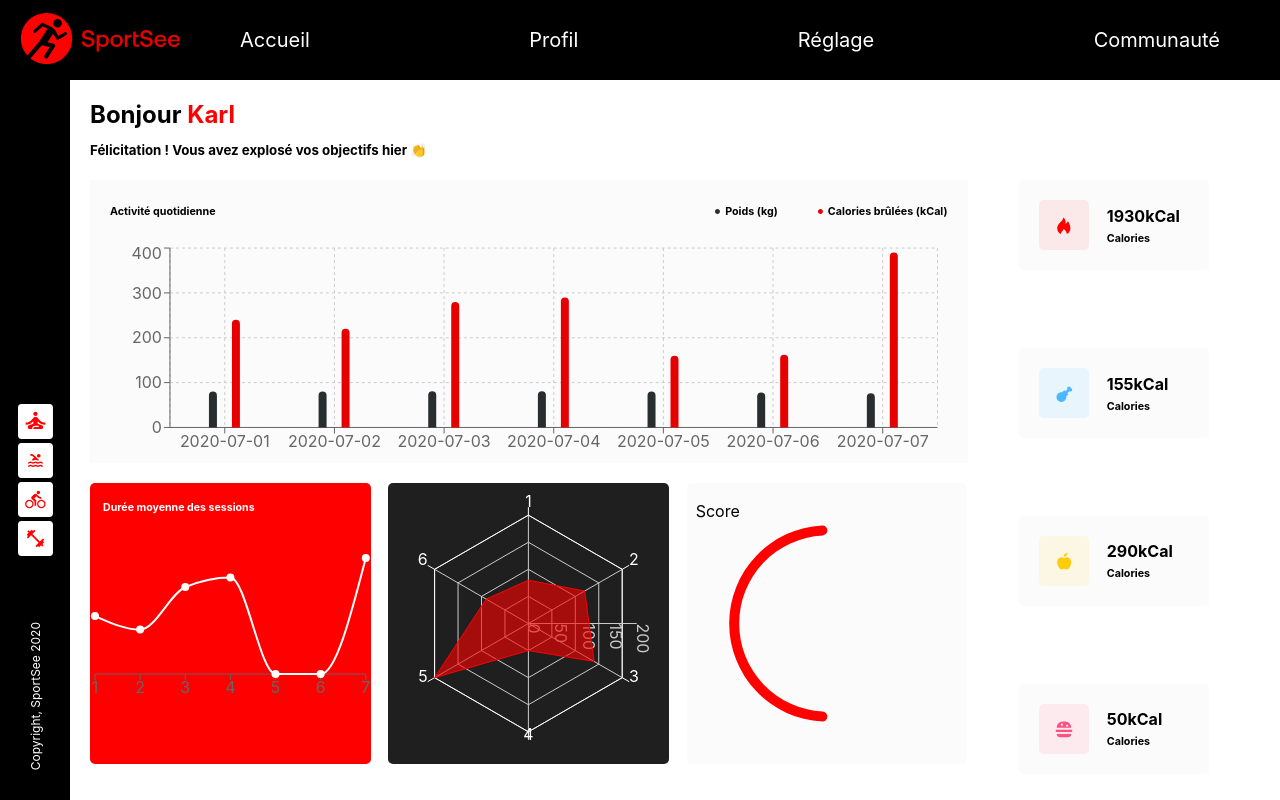
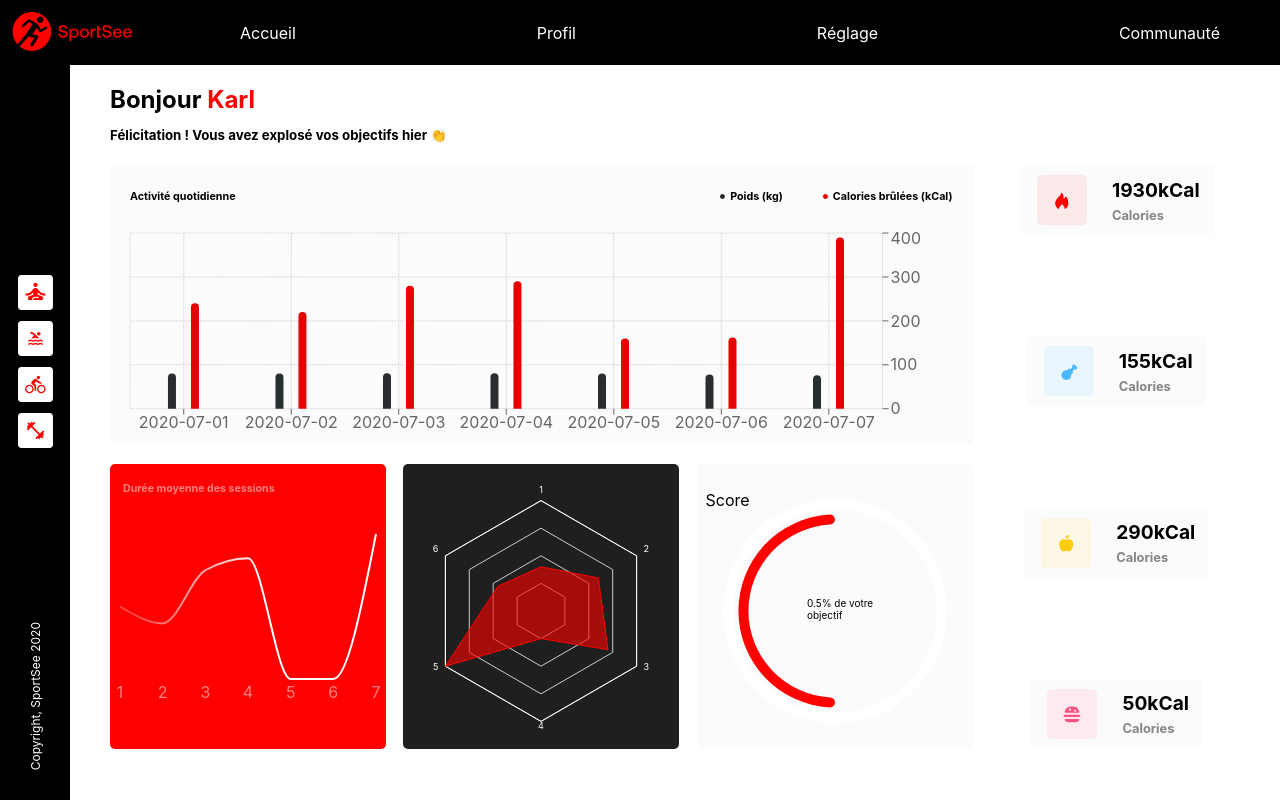
Before and after one commit to Soundripper/jeremytison_12_21092022, a React (Create React App) app: page / in a window 1280 px wide. Built offline with nearby package versions, Linux system fonts and the light colour scheme.

Commit message:
Avant session

```diff
--- a/src/components/Header/index.scss
+++ b/src/components/Header/index.scss
@@ -4,14 +4,14 @@
     justify-content: space-around;
     align-items: center;
     background-color: black;
-    height: 80px;
+    height: 65px;
     z-index: 10;
 }
 
 .logo{
-    width: 160px;
+    width: 120px;
     position: absolute;
-    left: 20px;
+    left: 12px;
 }
 
 .linksContainer{
@@ -23,6 +23,6 @@
 }
 .headerLink{
     color: white;
-    font-size: 20px;
+    font-size: 16px;
     text-decoration: none;
 }
--- a/src/components/KeyDataBlock/index.scss
+++ b/src/components/KeyDataBlock/index.scss
@@ -1,24 +1,31 @@
 .keyDataBlock{
     display: flex;
-    width: 150px;
-    // justify-content: center;
-    // align-items: center;
     height: 50px;
     background-color: #FBFBFB;
-    padding: 20px;
+    padding: 10px;
     border-radius: 5px;
-    // margin: 5px 0px 5px 0;
+    margin: 0 5px 0 5px;
 }
 .iconKeyData{
-    width: 50px;
+    display: flex;
+}
+.iconKeyData img{
+    width: 5vw;
     display: flex;
 }
 .keyDataCountAndName{
     display: flex;
+    width: 100%;
     flex-direction: column;
     margin-left: 15px;
+    // margin-right: 30px;
     justify-content: center;
+    font-size: 1.5vw;
 }
 .keyDataCount h4, .keyDataName h6{
     margin: 3px;
+
 }
+.keyDataName{
+    color: rgb(133, 133, 133);
+}
--- a/src/components/Sidebar/index.scss
+++ b/src/components/Sidebar/index.scss
@@ -1,25 +1,27 @@
 .sideBar{
     position: absolute;
-    top: 0;
+    left: 0;
+    top: 0px;
     width: 70px;
     display: flex;
     flex-direction: column;
     align-items: center;
+    justify-items: center;
     background-color: black;
-    min-height:100%;
+    // min-height:100vh;
+    height: 100%;
     z-index: 2;
-    // position: sticky;
-    // top: 0;
 }
 
 .sidebarIconsContainer{
-    top: 10px;
-    height: 300px;
+    top: 70px;
+    height: 100%;
     margin-top: auto;
     width: 50%;
     position: relative;
     display: flex;
     flex-direction: column;
+    gap: 7px;
     justify-content: center;
 }
 
@@ -27,6 +29,7 @@
     bottom: 0;
     margin-bottom: 30px;
     color: white;
+    height: 250px;
     writing-mode: vertical-rl;
     transform: rotate(180deg);
     font-size: 12px;
--- a/src/index.scss
+++ b/src/index.scss
@@ -1,9 +1,12 @@
 @import url('https://fonts.googleapis.com/css2?family=Roboto:wght@500;700&display=swap');
 
 body {
+  // background-color: black;
+  position: relative;
   margin: 0;
-  min-height: 500px;
-  margin: auto;
+  min-height: 100vh;
+  // max-width: 1024px;
+  // margin: auto;
   font-family: -apple-system, BlinkMacSystemFont, 'Roboto', 'Oxygen',
     'Ubuntu', 'Cantarell', 'Fira Sans', 'Droid Sans', 'Helvetica Neue',
     sans-serif;
--- a/src/pages/Profile/index.jsx
+++ b/src/pages/Profile/index.jsx
@@ -1,3 +1,4 @@
+import { useEffect } from 'react';
 import Header from '../../components/Header'
 import Sidebar from '../../components/Sidebar'
 import KeyDataBlock from '../../components/KeyDataBlock';
@@ -7,9 +8,15 @@ import { default as Carbs } from '../../assets/Carbs.svg';
 import { default as Fat } from '../../assets/Fat.svg';
 import { default as Dot_Red } from '../../assets/Dot_Red.svg';
 import { default as Dot_Black } from '../../assets/Dot_Black.svg';
-// import useAxios from '../../services/useAxios';
+import useAxios from '../../services/useAxios';
 import { Label, RadialBarChart, RadialBar, Radar, RadarChart, PolarGrid, PolarAngleAxis, PolarRadiusAxis, BarChart, Bar, Cell, XAxis, YAxis, CartesianGrid, Tooltip, Legend, LineChart, Line, ResponsiveContainer} from 'recharts';
 import { USER_MAIN_DATA, USER_ACTIVITY, USER_AVERAGE_SESSIONS, USER_PERFORMANCE } from '../../mocks/mocked_data';
+
+const currentUserMainData = USER_MAIN_DATA.filter((el) => el.id === 12);
+const currentUserActivity = USER_ACTIVITY.filter((el) => el.userId === 12);
+const currentUserAverageSessions = USER_AVERAGE_SESSIONS.filter((el) => el.userId === 12);
+const currentUserPerformance = USER_PERFORMANCE.filter((el) => el.userId === 12);
+// console.log(currentUserActivity[0].sessions[0].kilogram);
 
 const dataEx = [
     {
@@ -19,7 +26,7 @@ const dataEx = [
     },
     {
         uv: 1,
-        fill: '#FBFBFB'
+        fill: '#FFFFFF'
     },
 ]
 
@@ -30,20 +37,53 @@ const styleRadial = {
     // lineHeight: '24px',
     };
 
+const CustomTooltipAcitivity = ({ active, payload, label }) => {
+    if (active && payload && payload.length) {
+        // payload[0].chartType = "AreaChart";
+        return (
+        <div className="custom-tooltip-activity">
+            {/* <p className="label">{payload[0].value}</p> */}
+            <p className="user-number">
+                {payload[0].payload.kilogram}kg
+            </p>
+            <p className="user-number">
+                {payload[0].payload.calories}kCal
+            </p>
+            {/* <p className="time">{label}</p> */}
+        </div>
+        );
+    }
+    return null;
+};
+
+const CustomTooltipSessions = ({ active, payload, label }) => {
+    if (active && payload && payload.length) {
+        // payload[0].chartType = "AreaChart";
+        return (
+        <div className="custom-tooltip-sessions">
+            {/* <p className="label">{payload[0].value}</p> */}
+            <p className="user-number">
+                {payload[0].payload.sessionLength}min
+            </p>
+            {/* <p className="time">{label}</p> */}
+        </div>
+        );
+    }
+    return null;
+};
+
 const Profile = () => {
-    // useAxios();
-    // console.log(USER_MAIN_DATA);
-    const currentUserMainData = USER_MAIN_DATA.filter((el) => el.id === 12);
-    const currentUserActivity = USER_ACTIVITY.filter((el) => el.userId === 12);
-    const currentUserAverageSessions = USER_AVERAGE_SESSIONS.filter((el) => el.userId === 12);
-    const currentUserPerformance = USER_PERFORMANCE.filter((el) => el.userId === 12);
-    // console.log(currentUserMainData[0]);
+    // const {data, isLoading} = useAxios();
+    // useEffect (() => {
+    //     console.log(data);
+    // }, [data])
 
     return (
         <>
             <Header />
             <Sidebar />
             <div className='dashBoardContainer'>
+
                 <div className='welcome'>
                     <h2>Bonjour&nbsp;</h2>
                     <h2 className='firstName'>{currentUserMainData[0].userInfos.firstName}</h2>
@@ -53,6 +93,7 @@ const Profile = () => {
                 </div>
                 <div className='dataContainer'>
                     <div className='graphsMainContainer'>
+
                         <div className='activityGraph'>
                             <div className='activityGraph_titleContainer'>
                                 <div className='activityGraph_title'><h6>Activité quotidienne</h6></div>
@@ -60,7 +101,6 @@ const Profile = () => {
                                     <div className='activityGraph_mesure'><img className='mesureDot' src={Dot_Black} alt="" /><h6>Poids (kg)</h6></div>
                                     <div className='activityGraph_mesure'><img className='mesureDot' src={Dot_Red} alt="" /><h6>Calories brûlées (kCal)</h6></div>
                                 </div>
-
                             </div>
                             <ResponsiveContainer width="100%" aspect={4}>
                                 <BarChart
@@ -75,39 +115,60 @@ const Profile = () => {
                                     bottom: 5,
                                 }}
                                 >
-                                <CartesianGrid strokeDasharray="3 3" />
-                                <XAxis dataKey="day" />
-                                <YAxis />
-                                <Tooltip />
+                                <CartesianGrid strokeDasharray="1 1" />
+                                <XAxis dataKey="day" axisLine={false}/>
+                                <YAxis orientation='right' axisLine={false}/>
+                                <Tooltip content={<CustomTooltipAcitivity />} wrapperStyle={{ outline: "none" }}/>
                                 {/* <Legend /> */}
                                 <Bar dataKey="kilogram" fill="#282D30" barSize={8} radius={[5, 5, 0, 0]}/>
                                 <Bar dataKey="calories" fill="#E60000" barSize={8} radius={[5, 5, 0, 0]}/>
                                 </BarChart>
                             </ResponsiveContainer>
                         </div>
+
                         <div className='sessionsPerfsScoreContainer'>
+
                             <div className='sessionGraph'>
                                 <div className='sessionGraph_title'><h5>Durée moyenne des sessions</h5></div>
-                                <ResponsiveContainer className='sessionGraphRecharts' width="100%" aspect={1.8}>
-                                    <LineChart width={100} height={100} data={currentUserAverageSessions[0].sessions}>
-                                    <Tooltip />
-                                    <XAxis dataKey="day" />
-                                    <Line type="monotone" dataKey="sessionLength" stroke="#FFFFFF" strokeWidth={2} />
+                                <ResponsiveContainer className='sessionGraphRecharts' width="100%" aspect={1.2}>
+                                    <LineChart width={100} height={100} data={currentUserAverageSessions[0].sessions} margin={{
+                                    top: 30,
+                                    right: 10,
+                                    left: 10,
+                                    bottom: 25,
+                                    }}>
+                                    <defs>
+                                        <linearGradient id="colorUv" x1="0" x2="1">
+                                        <stop offset="5%" stopColor="#EEEEEE" stopOpacity={0.3}/>
+                                        <stop offset="55%" stopColor="#FFFFFF" stopOpacity={1}/>
+                                        </linearGradient>
+                                    </defs>
+                                    <Tooltip content={<CustomTooltipSessions />} wrapperStyle={{ outline: "none" }} />
+                                    <XAxis dataKey="day" axisLine={false} tickLine={false} stroke="rgba(255, 255, 255, 0.5)" />
+                                    <Line type="monotone" dataKey="sessionLength" stroke="url(#colorUv)" strokeWidth={2} dot={false} />
                                     </LineChart>
                                 </ResponsiveContainer>
                             </div>
-                            <div className='performanceGraph'>
-                                <ResponsiveContainer width="100%" aspect={1}>
-                                    <RadarChart cx="50%" cy="50%" outerRadius="80%" data={currentUserPerformance[0].data}>
-                                    <PolarGrid />
-                                    <PolarAngleAxis dataKey="kind" stroke="#FFFFFF"/>
-                                    <PolarRadiusAxis />
+
+                            <div className='performanceGraphContainer'>
+                                <ResponsiveContainer className='perfGraph' width="100%" aspect={1}>
+                                    <RadarChart cx="50%" cy="50%" outerRadius="80%" data={currentUserPerformance[0].data}
+                                    margin={{top: 0, right: 0, left: 0, bottom: 0}}>
+                                    <PolarGrid radialLines={false} />
+                                    <PolarAngleAxis dataKey="kind" stroke="#FFFFFF"
+                                        tick = {{fontSize: '9'}}
+                                        tickLine = {false}
+                                    />
+                                    {/* <PolarRadiusAxis /> */}
                                     <Radar name="Mike" dataKey="value" stroke="#FF0101" fill="#FF0101" fillOpacity={0.6} />
                                     </RadarChart>
                                 </ResponsiveContainer>
                             </div>
+
                             <div className='scoreGraph'>
+                                <div className='scoreGraph_scoreCenter'>{dataEx[0].uv}% de votre objectif</div>
                                 <ResponsiveContainer  width="100%" aspect={1}>
+                                    {/* <text className='scoreGraph_scoreCenter'>`${dataEx[0].uv}`</text> */}
                                     <RadialBarChart cx="50%" cy="50%" innerRadius="75%" outerRadius="100%" barSize={10} data={dataEx} startAngle={90} endAngle={450}>
                                         <RadialBar
                                             minAngle={15}
@@ -121,7 +182,6 @@ const Profile = () => {
                                     </RadialBarChart>
                                 </ResponsiveContainer>
                             </div>
-
 
                         </div>
                     </div>
--- a/src/pages/Profile/index.scss
+++ b/src/pages/Profile/index.scss
@@ -1,5 +1,9 @@
 .dashBoardContainer{
-    padding: 0 20px 0 90px;
+    padding: 0 20px 0 110px;
+    // margin-bottom: 20px;
+    // height: 70%;
+    display: flex;
+    flex-direction: column;
 }
 
 .welcome{
@@ -8,12 +12,11 @@
 }
 
 .firstName{
-    color: red;
+    color: #FF0101;
 }
 
 .activityGraph{
     background-color: #FBFBFB;
-    // padding-top: 80px;
     .activityGraph_titleContainer{
         display: flex;
         justify-content: space-between;
@@ -32,6 +35,15 @@
     .activityGraph_title{
         margin-left: 20px
     }
+    .user-number{
+        color: white;
+        font-size: 12px;
+        padding: 8px;
+    }
+    .custom-tooltip-activity{
+        background-color: red;
+        height: 100%;
+    }
 }
 
 .graphsMainContainer{
@@ -45,6 +57,7 @@
 }
 
 .keyDataContainer{
+    padding-bottom: 10px;
     width: 25%;
     display: flex;
     flex-direction: column;
@@ -57,7 +70,7 @@
     margin-bottom: 10px;
     display: flex;
     justify-content: space-between;
-    min-width: 500px;
+    // min-width: 500px;
 }
 
 .sessionGraph{
@@ -69,7 +82,7 @@
     border-radius: 5px;
     .sessionGraph_title{
         // position: relative;
-        color: white;
+        color: rgba(255, 255, 255, 0.5);
         height: 10px;
         margin-left: 13px;
         margin-right: 13px;
@@ -78,18 +91,36 @@
     }
     .sessionGraphRecharts{
         position: relative;
-        top: 30px;
+        // top: 30px;
+    }
+    .custom-tooltip-sessions{
+        background-color: white;
+        padding: 5px 10px 5px 10px;
+        font-size: 12px;
     }
 }
-.performanceGraph{
+.performanceGraphContainer{
     background-color: #1f1f1f;
-    // padding-top: 20px;
+    padding-top: 1%;
     border-radius: 5px;
     width: 32%;
+    .perfGraph{
+        // position: relative;
+        // top: 2%;
+    }
 }
 .scoreGraph{
     width: 32%;
     background-color: #FBFBFB;
-    // padding-top: 20px;
+    padding-top: 1%;
     border-radius: 5px;
 }
+.scoreGraph_scoreCenter{
+    height: 0px;
+    width: 30%;
+    line-height: 12px;
+    position: relative;
+    font-size: 10px;
+    top: 45%;
+    left: 40%;
+}
--- a/src/services/useAxios.jsx
+++ b/src/services/useAxios.jsx
@@ -7,13 +7,15 @@ const useAxios = () => {
     const [isLoading, setIsLoading] = useState(false);
 
     const getData = async () => {
+        setIsLoading(true);
         try {
-            const res = await axios.get('../../mocks/mocked_data.js');
+            const res = await axios.get('./mocks/mocked_data.js');
             const data = await res.js();
             setData(() => data);
             setIsLoading(false);
         } catch (error) {
-
+            setHasError(true);
+            setIsLoading(false);
         }
     }
 
```
Also changed, not shown: public/mocks/mocked_data.js (added, +272 -0 lines).
